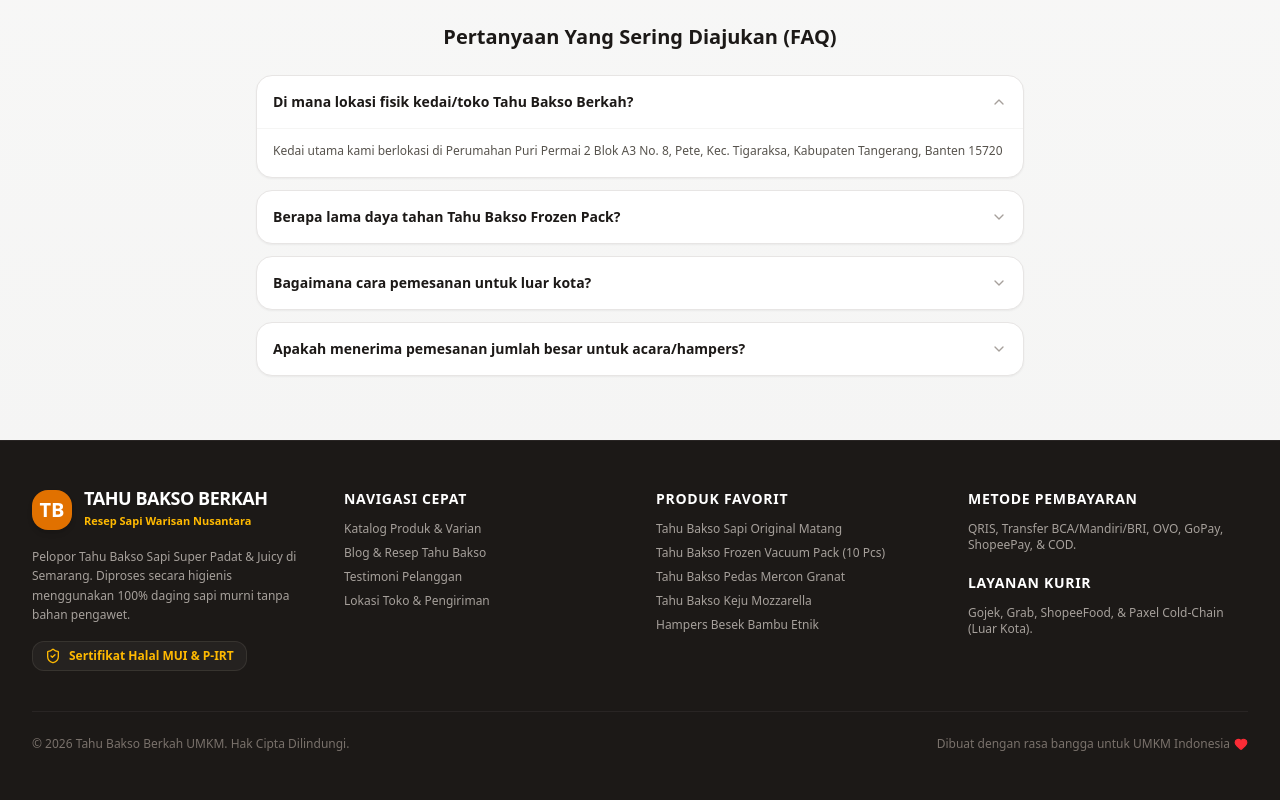
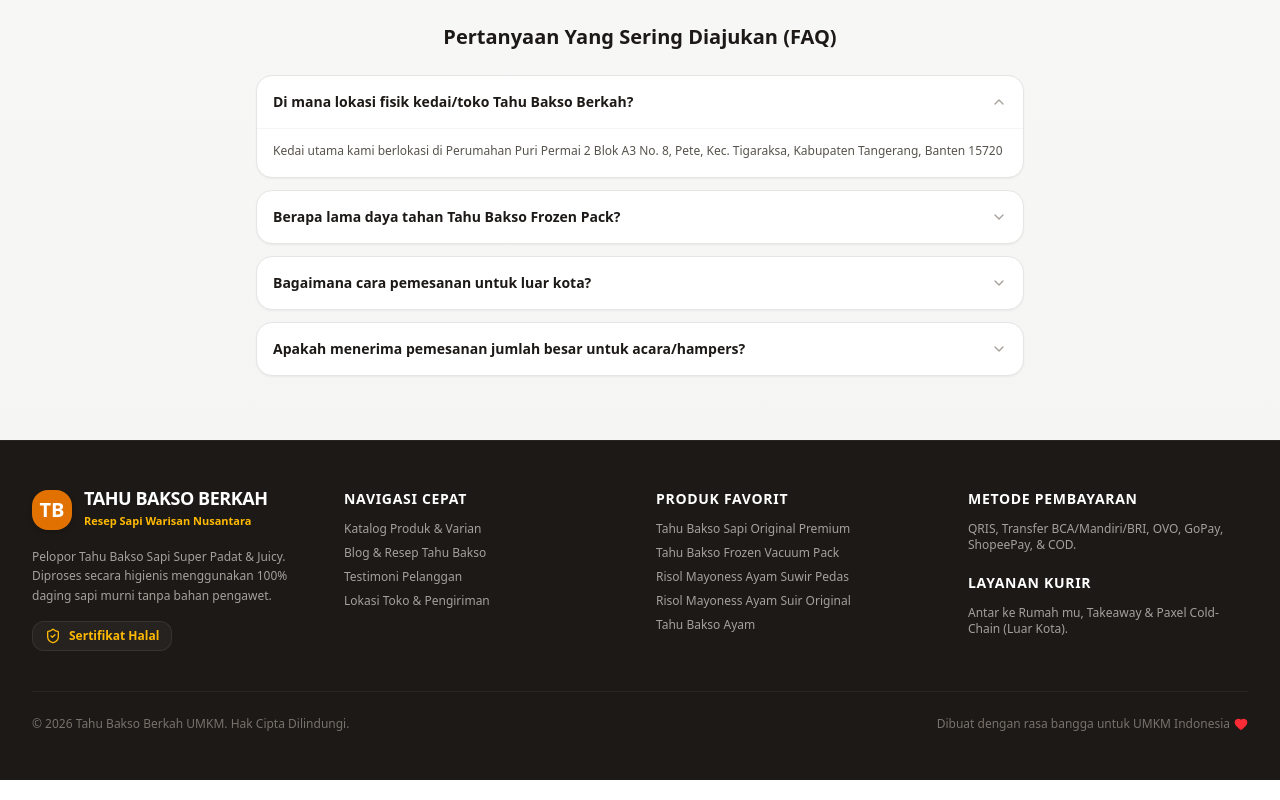
Before and after one commit to AgungFirmansyah09/TahuBakso, a React (Vite) app: page / in a window 1280 px wide. Shown: the part 4392-5192 px from the top of the page. Built offline with nearby package versions, Linux system fonts and the light colour scheme.

Commit message:
update footer & LocationSection

```diff
--- a/src/components/Footer.tsx
+++ b/src/components/Footer.tsx
@@ -28,12 +28,13 @@
             </div>
 
             <p className="text-xs text-stone-400 leading-relaxed">
-              Pelopor Tahu Bakso Sapi Super Padat & Juicy di Semarang. Diproses secara higienis menggunakan 100% daging sapi murni tanpa bahan pengawet.
+              Pelopor Tahu Bakso Sapi Super Padat & Juicy. Diproses secara higienis menggunakan 100% daging sapi murni tanpa bahan pengawet.
             </p>
 
             <div className="flex items-center gap-2 text-xs font-bold text-amber-400 bg-stone-800/80 px-3 py-1.5 rounded-xl border border-stone-700/60 w-fit">
               <ShieldCheck className="w-4 h-4" />
-              <span>Sertifikat Halal MUI & P-IRT</span>
+              {/* <span>Sertifikat Halal MUI & P-IRT</span> */}
+              <span>Sertifikat Halal</span>
             </div>
           </div>
 
@@ -72,11 +73,11 @@
               Produk Favorit
             </h4>
             <ul className="space-y-2 text-xs text-stone-400 font-medium">
-              <li>Tahu Bakso Sapi Original Matang</li>
-              <li>Tahu Bakso Frozen Vacuum Pack (10 Pcs)</li>
-              <li>Tahu Bakso Pedas Mercon Granat</li>
-              <li>Tahu Bakso Keju Mozzarella</li>
-              <li>Hampers Besek Bambu Etnik</li>
+              <li>Tahu Bakso Sapi Original Premium</li>
+              <li>Tahu Bakso Frozen Vacuum Pack</li>
+              <li>Risol Mayoness Ayam Suwir Pedas</li>
+              <li>Risol Mayoness Ayam Suir Original</li>
+              <li>Tahu Bakso Ayam</li>
             </ul>
           </div>
 
@@ -93,7 +94,7 @@
               Layanan Kurir
             </h4>
             <p className="text-xs text-stone-400">
-              Gojek, Grab, ShopeeFood, & Paxel Cold-Chain (Luar Kota).
+              Antar ke Rumah mu, Takeaway & Paxel Cold-Chain (Luar Kota).
             </p>
           </div>
 
--- a/src/components/LocationSection.tsx
+++ b/src/components/LocationSection.tsx
@@ -89,7 +89,7 @@
                 </div>
                 <div>
                   <p className="font-bold text-stone-900">Layanan Tersedia:</p>
-                  <p className="text-stone-600">Dine-In, Takeaway</p>
+                  <p className="text-stone-600"> Antar ke Rumah mu, Takeaway</p>
                 </div>
               </div>
 
@@ -98,7 +98,7 @@
             {/* Action Buttons */}
             <div className="pt-2 flex flex-col sm:flex-row gap-2.5">
               <a
-                href="https://maps.google.com/?q=Semarang+Central"
+                href="https://maps.app.goo.gl/7i1FWegXRu3zvmSR7"
                 target="_blank"
                 rel="noreferrer"
                 className="flex-1 py-3 px-4 bg-amber-600 hover:bg-amber-700 text-white font-extrabold text-xs rounded-xl shadow-md flex items-center justify-center gap-2 transition-all"
@@ -152,7 +152,7 @@
                 </div>
 
                 <a
-                  href="https://maps.google.com/?q=Semarang+Central"
+                  href="https://maps.app.goo.gl/7i1FWegXRu3zvmSR7"
                   target="_blank"
                   rel="noreferrer"
                   className="px-3 py-1.5 bg-stone-900 hover:bg-stone-800 text-white text-[11px] font-bold rounded-xl flex items-center gap-1 shadow-sm shrink-0"
```
